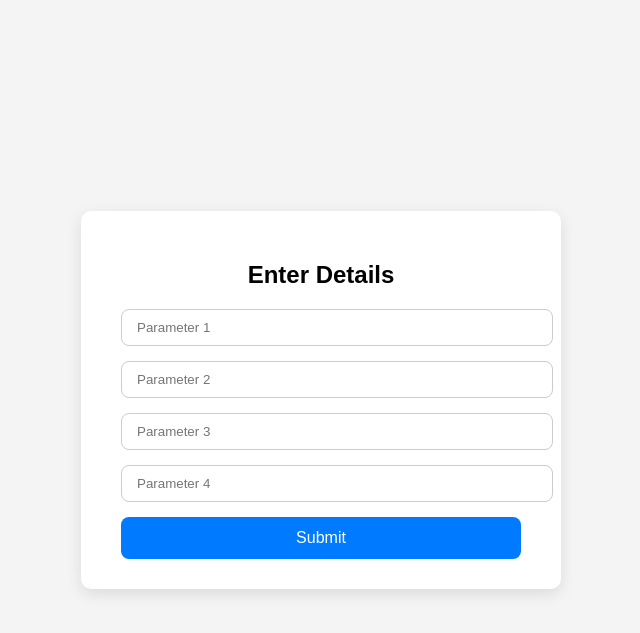
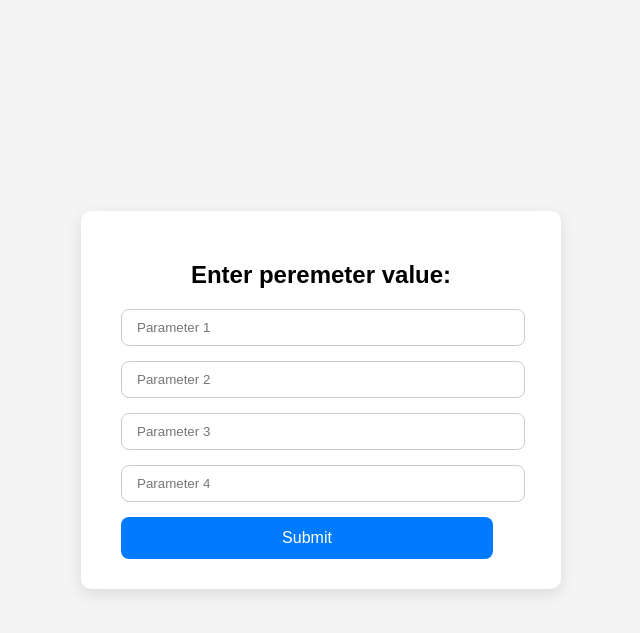
Before and after one commit to lukumonak/intrusion_detection, a Django app: page / in a window 1280 px wide. Shown: the top 633 px of the page, without its empty margins (319-959 px from the left). Run offline with Django 5.2, Linux system fonts and the light colour scheme.

Commit message:
Update home.html

```diff
--- a/Template/home.html
+++ b/Template/home.html
@@ -28,14 +28,14 @@
         }
         .form-container input[type="text"],
         .form-container input[type="number"] {
-            width: 100%;
+            width: 93%;
             padding: 10px 15px;
             margin-bottom: 15px;
             border: 1px solid #ccc;
             border-radius: 8px;
         }
         .form-container button {
-            width: 100%;
+            width: 93%;
             padding: 12px;
             background-color: #007bff;
             color: white;
@@ -52,7 +52,7 @@
 <body>
 
 <div class="form-container">
-    <h2>Enter Details</h2>
+    <h2>Enter peremeter value:</h2>
     <form method="POST">
         {% csrf_token %}
         <input type="text" name="param1" placeholder="Parameter 1" required>
```
